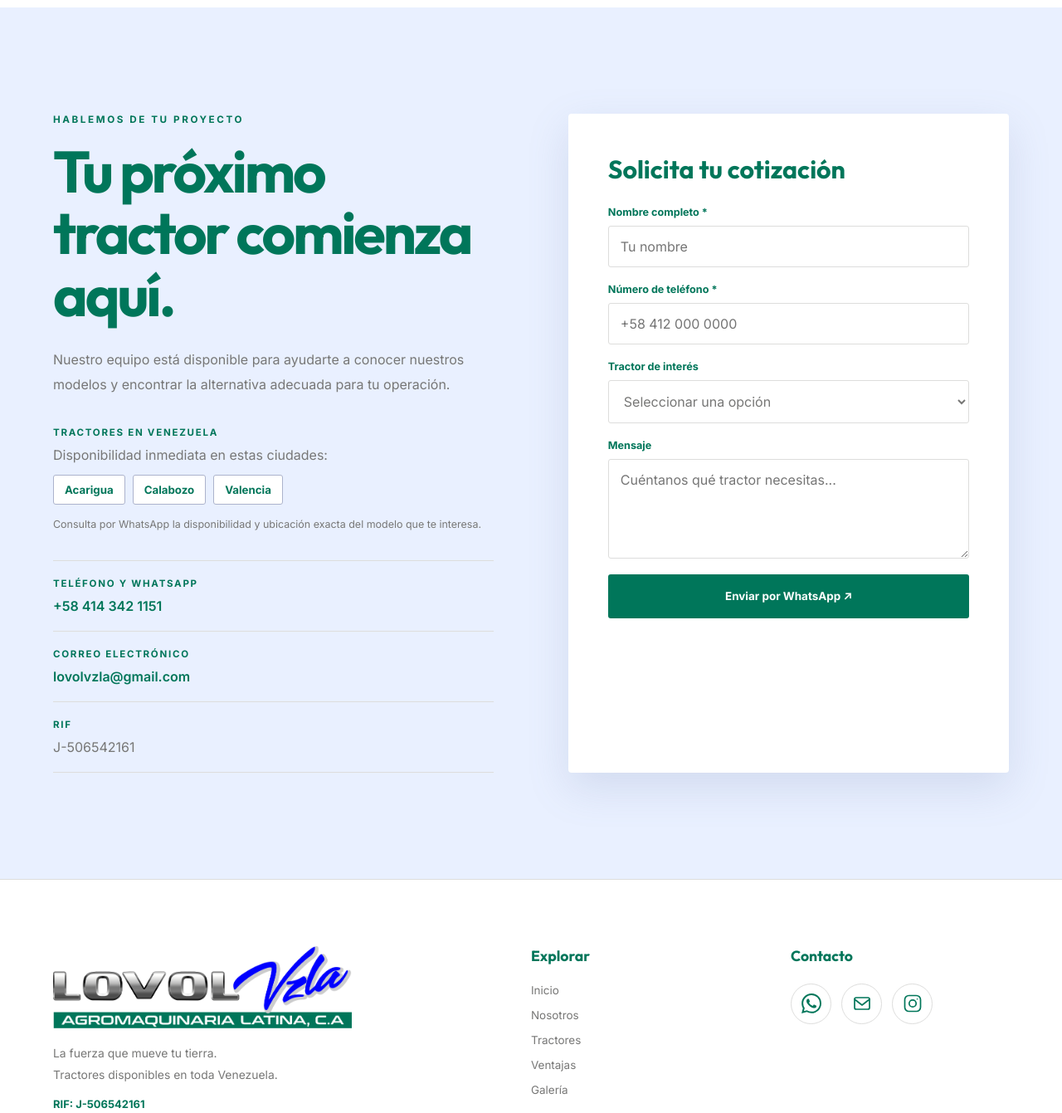
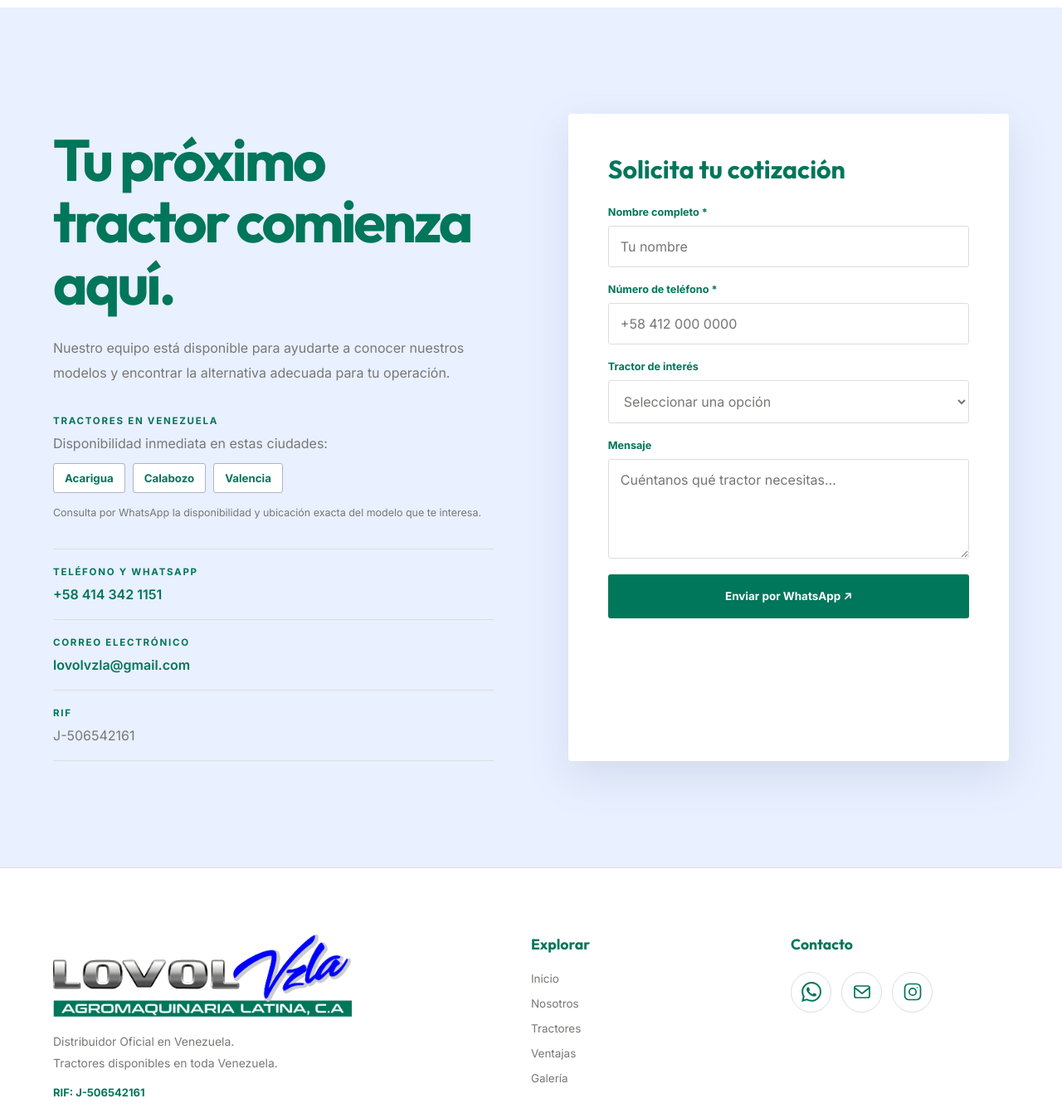
Before and after one commit to FranRocamora/lovolvzla, a plain HTML site: page index.html in a window 1280 px wide. Shown: the part 4660-6001 px from the top of the page at 83% size. Drawn offline with Linux system fonts and the light colour scheme.

Commit message:
Update index.html

```diff
--- a/index.html
+++ b/index.html
@@ -2500,7 +2500,6 @@
 
           <span class="eyebrow">
 
-            Hablemos de tu proyecto
 
           </span>
 
@@ -2821,7 +2820,7 @@
 
           <p>
 
-            La fuerza que mueve tu tierra.
+            Distribuidor Oficial en Venezuela.
 
             <br>
 
```
